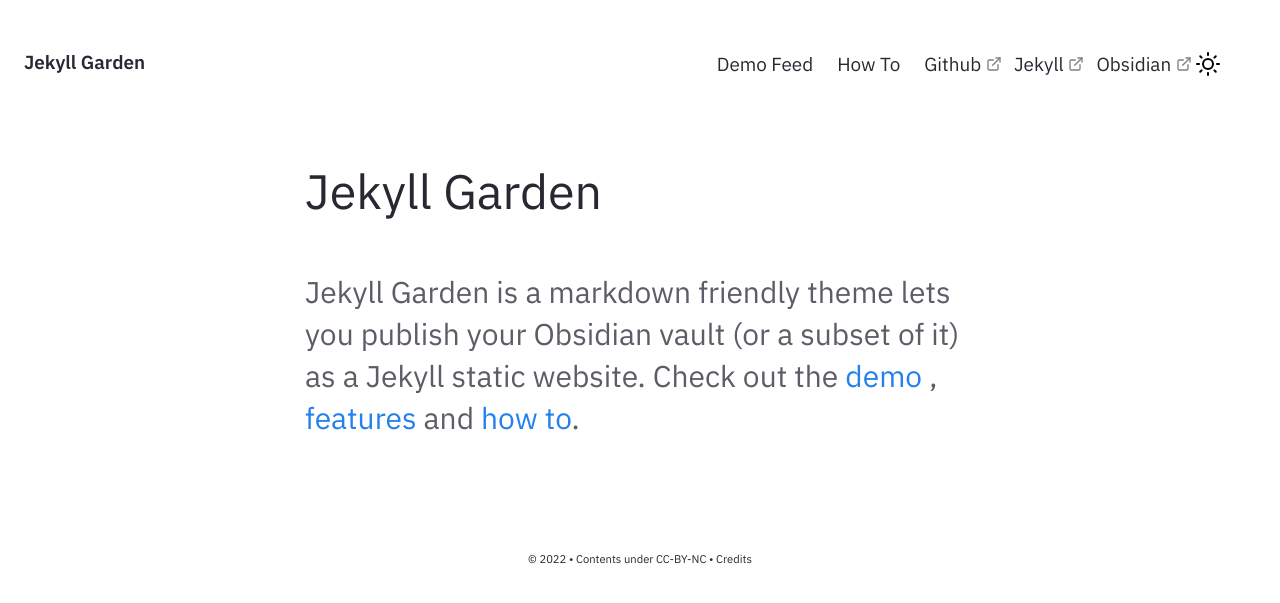
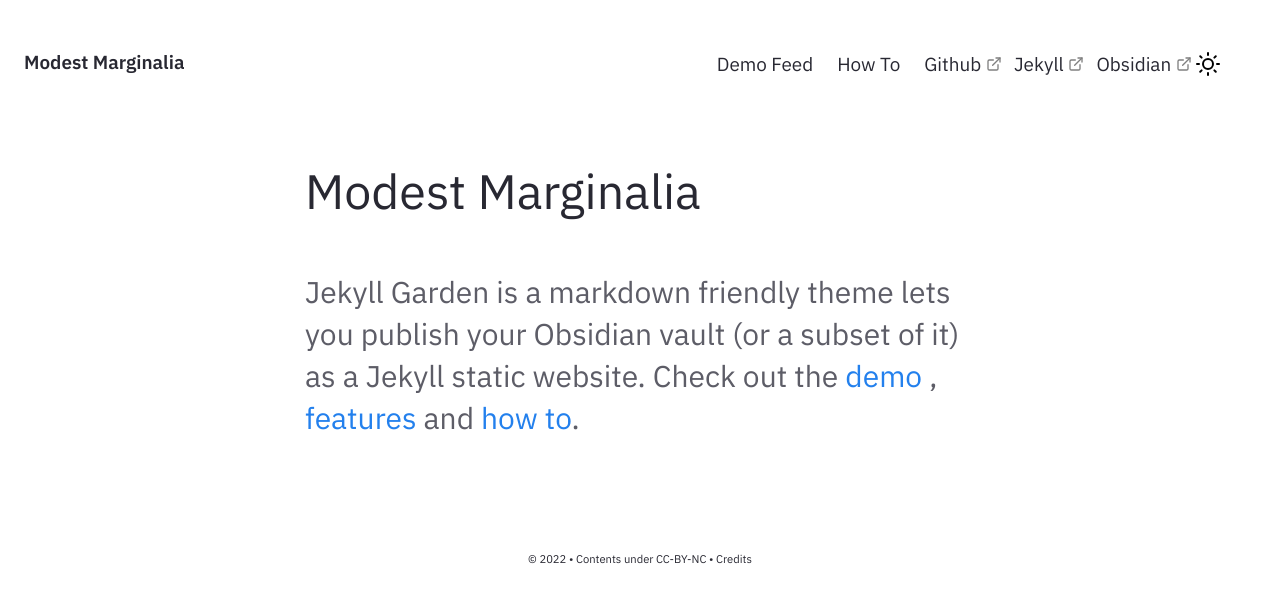
Before and after one commit to readherring/readherring.github.io, a Jekyll site: the page built from pages/index.md, in a window 1280 px wide. Shown: the top 603 px of the page. Built offline with Jekyll 4.4.1, drawn with Linux system fonts in a browser that asks for light colours.

Commit message:
Update _config.yml

```diff
--- a/_config.yml
+++ b/_config.yml
@@ -27,7 +27,7 @@ baseurl: ""
 
 # Website Header, Description, Footer year and text.
 # If you are deleting this, make sure you remove it from HTML files too
-heading: Jekyll Garden # Change this
+heading: Modest Marginalia
 content: Obsidian ready Jekyll Theme
 copyright:
   year: © 2022
```
